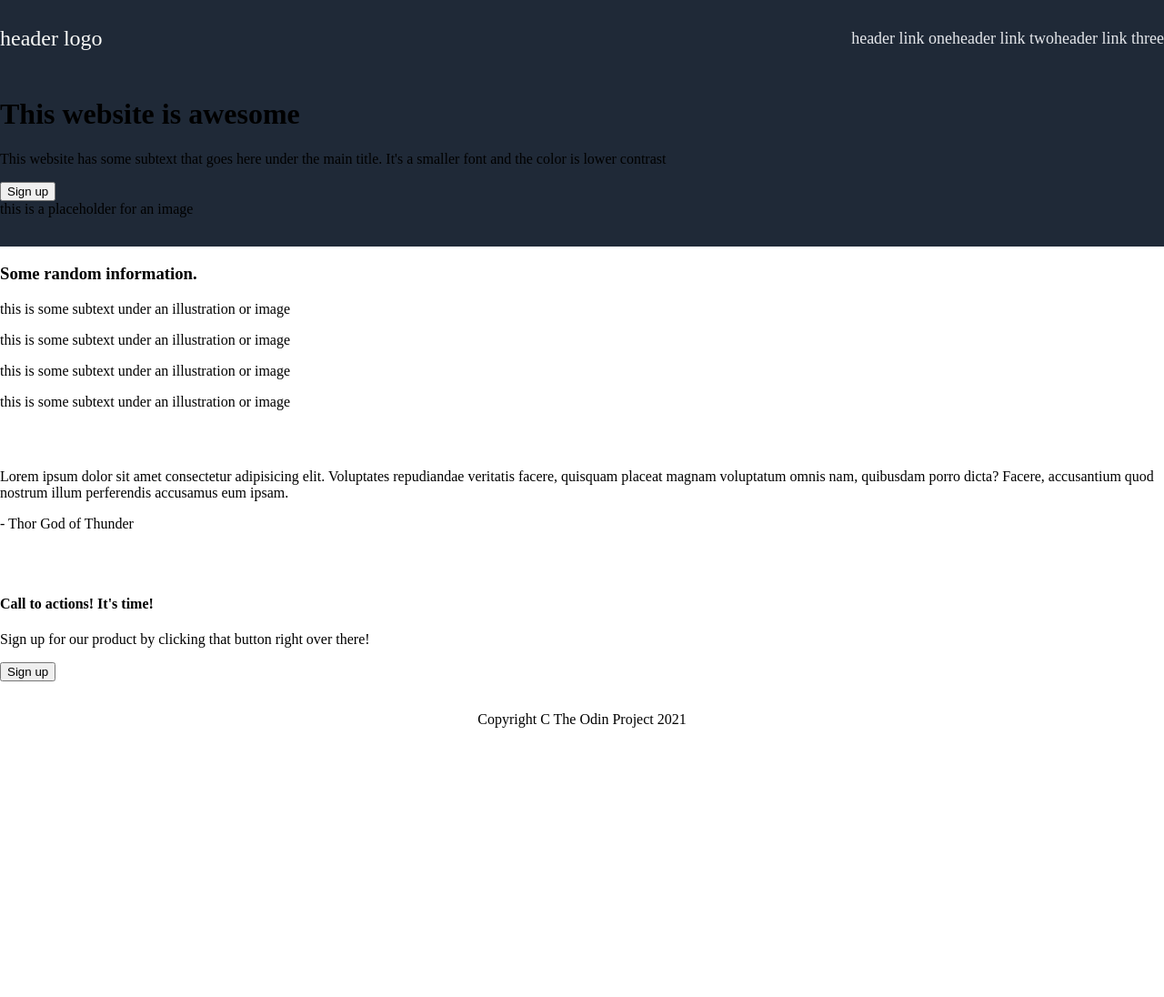
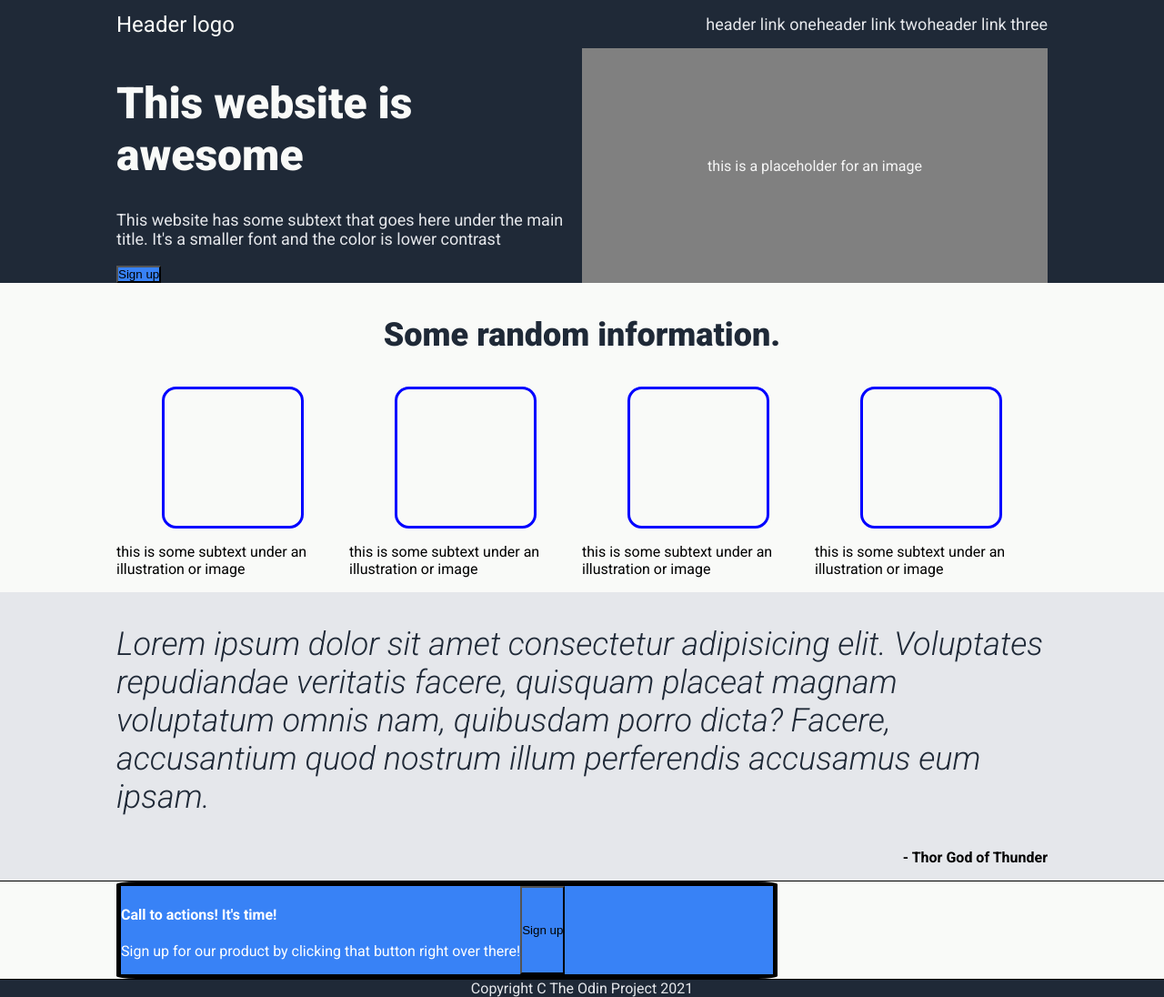
Before and after one commit to jckstllrd/odin-landing-page, a plain HTML site: page index.html in a window 1280 px wide. Shown: the whole page at 91% size. Before the commit the page ends 800 px from the top, so only its background shows below. Drawn offline with Linux system fonts and the light colour scheme.

Commit message:
Finish Landing Page Project

```diff
--- a/css/style.css
+++ b/css/style.css
@@ -1,5 +1,6 @@
 html {
   height: 100%;
+  font-family: "Roboto", sans-serif;
 }
 
 body {
@@ -11,23 +12,64 @@ body {
   margin: 0;
 }
 
+/* Setting up the tiles */
+.header-box,
+.random-box,
+.inspiring-box {
+  flex: 1;
+  align-items: center;
+}
+
+.nav-box,
+.header-box {
+  width: 100%;
+  height: min-content;
+  padding: 0;
+  display: flex;
+  margin: 0;
+  background-color: #1f2937;
+  justify-content: center;
+}
+
+.random-box,
+.cta-box {
+  width: 100%;
+  padding: 0;
+  display: flex;
+  margin: 0;
+  background-color: #f9faf8;
+  justify-content: center;
+}
+
+.inspiring-box {
+  width: 100%;
+  padding: 0;
+  display: flex;
+  margin: 0;
+  background-color: #e5e7eb;
+  justify-content: center;
+}
+
 .content {
-  flex: 1;
-  width: 100%;
+  width: 80%;
   margin: 0;
   padding: 0;
 }
 
 .nav {
   display: flex;
+  height: 100%;
+  padding: 0;
+  margin: 0;
   justify-content: space-between;
   align-items: center;
-  background-color: #1f2937;
 }
 
 .nav-logo {
   color: #f9faf8;
   font-size: 24px;
+  padding: 0;
+  margin: 0;
 }
 
 ul {
@@ -43,5 +85,117 @@ a {
 
 .header {
   background-color: #1f2937;
+}
+
+.header-container {
+  display: flex;
+  gap: 10px;
+}
+
+.header-hero {
+  flex: 1;
+}
+
+.hero-text {
+  font-size: 48px;
+  color: #f9faf8;
+  font-weight: 900;
+}
+
+.hero-secondary-text {
+  font-size: 18px;
+  color: #e5e7eb;
+}
+
+.header-image {
+  height: auto;
+  background-color: gray;
+  color: whitesmoke;
+  width: 50%;
+  display: flex;
+  justify-content: center;
+  align-items: center;
+}
+
+/* Information section */
+
+.random-information {
+  display: flex;
+  flex-direction: column;
+  align-items: center;
+}
+
+.container-1 {
   display: flex;
 }
+
+.card {
+  display: flex;
+  justify-content: center;
+  flex-direction: column;
+  align-items: center;
+}
+
+.box {
+  height: 150px;
+  width: 150px;
+
+  border: 3px solid blue;
+  border-radius: 10%;
+}
+
+.info-header {
+  font-size: 36px;
+  color: #1f2937;
+  font-weight: 900;
+}
+
+.quote {
+  font-size: 36px;
+  font-style: italic;
+  font-weight: 300;
+  color: #1f2937;
+}
+
+.inspiring-author {
+  display: flex;
+  font-weight: 700;
+  justify-content: flex-end;
+}
+
+/* Call To Action */
+
+.cta-box {
+  display: flex;
+  align-items: center;
+  justify-content: center;
+  border: 1px solid black;
+}
+
+.cta-wrapper {
+  width: 70%;
+  height: 50%;
+  background-color: #3882f6;
+  color: white;
+  display: flex;
+  border-radius: 3%;
+  border: 5px solid black;
+}
+
+/* Footer Styling */
+
+.footer {
+  background-color: #1f2937;
+  width: 100%;
+  color: #e5e7eb;
+  display: flex;
+  justify-content: center;
+}
+
+/* button */
+button {
+  background-color: #3882f6;
+  text-decoration: none;
+  margin: 0;
+  padding: 0;
+}
--- a/index.html
+++ b/index.html
@@ -14,21 +14,25 @@
   </head>
   <body>
     <!-- Navbar -->
+
+    <div class="nav-box">
       <div class="content nav">
-      <div class="nav-logo">header logo</div>
+        <div class="nav-logo">Header logo</div>
         <ul class="nav-links">
           <li><a href="#">header link one</a></li>
           <li><a href="#">header link two</a></li>
           <li><a href="#">header link three</a></li>
         </ul>
       </div>
+    </div>
 
     <!-- Header Content -->
+    <div class="header-box">
       <div class="content header">
         <div class="header-container">
           <div class="header-hero">
             <h1 class="hero-text">This website is awesome</h1>
-          <p>
+            <p class="hero-secondary-text">
               This website has some subtext that goes here under the main title.
               It's a smaller font and the color is lower contrast
             </p>
@@ -37,9 +41,12 @@
           <div class="header-image">this is a placeholder for an image</div>
         </div>
       </div>
+    </div>
 
+    <!-- Random Section -->
+    <div class="random-box">
       <div class="content random-information">
-      <h3>Some random information.</h3>
+        <h3 class="info-header">Some random information.</h3>
         <div class="container-1">
           <div class="card">
             <div class="box"></div>
@@ -67,9 +74,12 @@
           </div>
         </div>
       </div>
+    </div>
 
+    <!-- Call To Action -->
+    <div class="inspiring-box">
       <div class="content inspiring-quote">
-      <p class="text">
+        <p class="quote">
           Lorem ipsum dolor sit amet consectetur adipisicing elit. Voluptates
           repudiandae veritatis facere, quisquam placeat magnam voluptatum omnis
           nam, quibusdam porro dicta? Facere, accusantium quod nostrum illum
@@ -77,9 +87,12 @@
         </p>
         <p class="inspiring-author">- Thor God of Thunder</p>
       </div>
+    </div>
 
+    <!-- Call To Action -->
+    <div class="cta-box">
       <div class="content call-to-action">
-      <div class="cta-box">
+        <div class="cta-wrapper">
           <div class="cta-left-container">
             <h4 class="call">Call to actions! It's time!</h4>
             <p>
@@ -90,6 +103,7 @@
           <button class="cta-right-btn">Sign up</button>
         </div>
       </div>
+    </div>
 
     <div class="footer">Copyright C The Odin Project 2021</div>
   </body>
```
Lines whose indentation alone changed are shown as unchanged.
